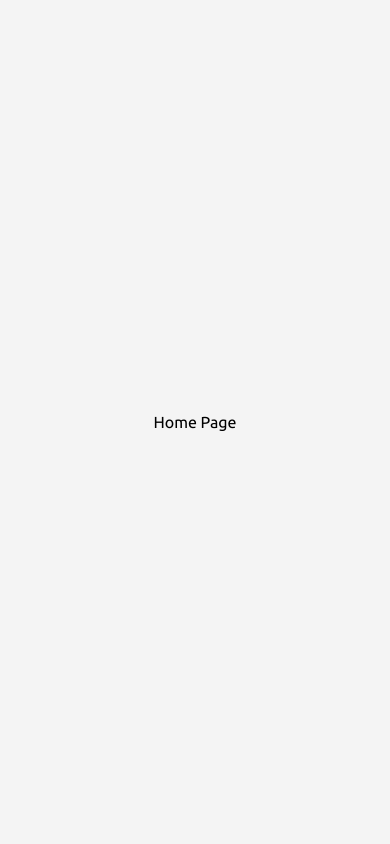
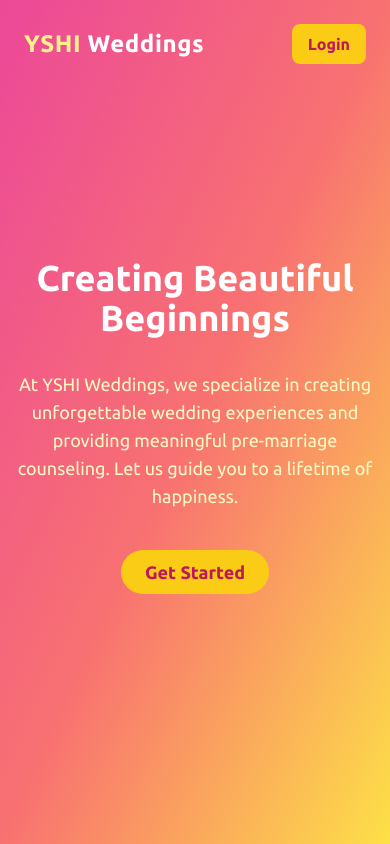
Before and after one commit to Nathanim1919/qrcode, a React (Vite) app in the folder client/: page / in a window 390 px wide. Built offline with nearby package versions, Linux system fonts and the light colour scheme.

Commit message:
Enhance HomePage layout with responsive design and improved styling; add header and hero sections

```diff
--- a/client/src/pages/Home.tsx
+++ b/client/src/pages/Home.tsx
@@ -1,10 +1,40 @@
-const HomePage = () => {
+const HomePage: React.FC = () => {
     return (
-        <div className="w-screen h-screen grid place-items-center">
-            <h1>Home Page</h1>
+      <div className="w-screen h-screen bg-gradient-to-br from-pink-500 via-red-400 to-yellow-300 flex flex-col items-center justify-center text-white">
+        {/* Header Section */}
+        <header className="absolute top-0 left-0 w-full flex justify-between items-center p-6">
+          <div className="text-2xl md:text-3xl font-bold tracking-wide">
+            <span className="text-yellow-200">YSHI</span>{" "}
+            <span className="text-white">Weddings</span>
+          </div>
+          <a
+            href="/login"
+            className="bg-yellow-400 text-pink-700 px-4 py-2 rounded-lg font-semibold hover:bg-yellow-300 transition-colors"
+          >
+            Login
+          </a>
+        </header>
+
+        {/* Hero Section */}
+        <div className="text-center max-w-3xl">
+          <h1 className="text-4xl md:text-6xl font-bold mb-4">
+            Creating Beautiful Beginnings
+          </h1>
+          <p className="text-lg md:text-xl text-yellow-100 mb-8 p-4">
+            At YSHI Weddings, we specialize in creating unforgettable wedding
+            experiences and providing meaningful pre-marriage counseling. Let us
+            guide you to a lifetime of happiness.
+          </p>
+          <a
+            href="/login"
+            className="bg-yellow-400 text-pink-700 px-6 py-3 rounded-full font-semibold text-lg hover:bg-yellow-300 transition-all"
+          >
+            Get Started
+          </a>
         </div>
-    )
-}
 
+      </div>
+    );
+  };
 
-export default HomePage;
+  export default HomePage;
```
